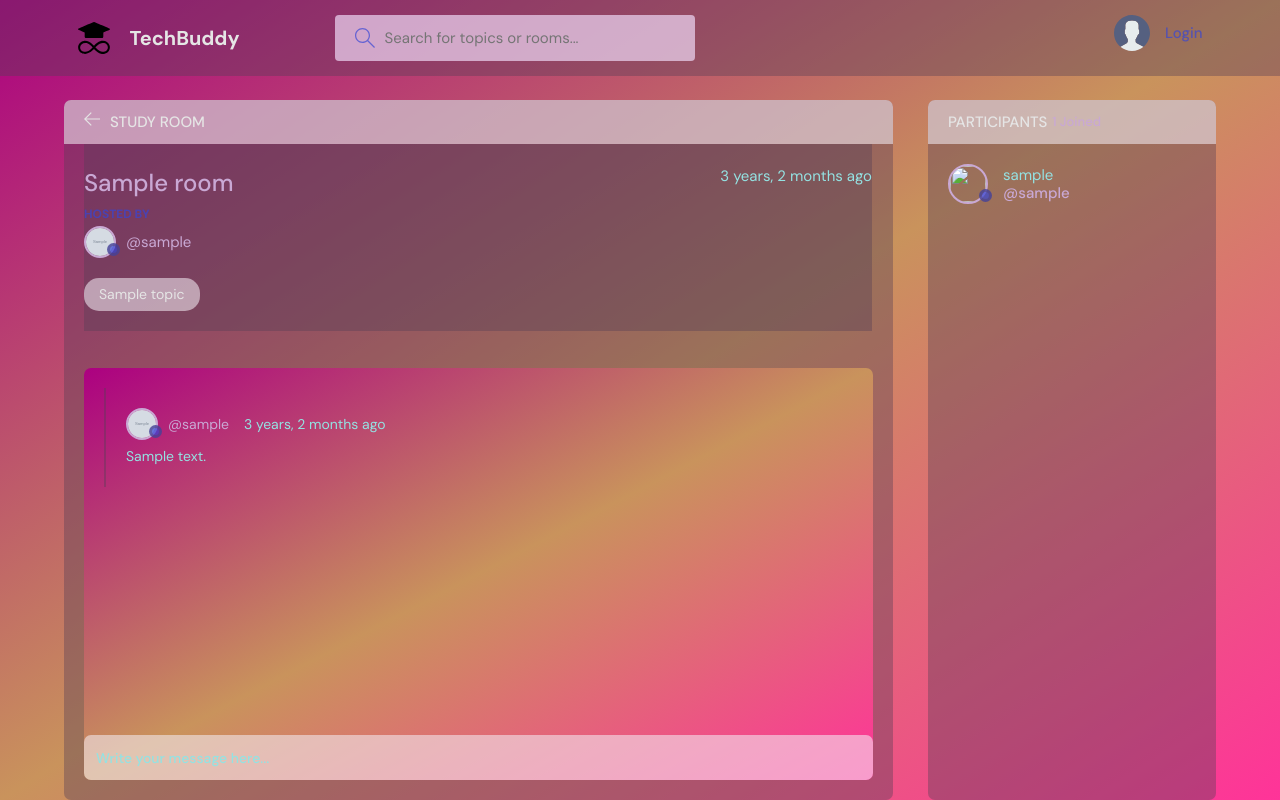
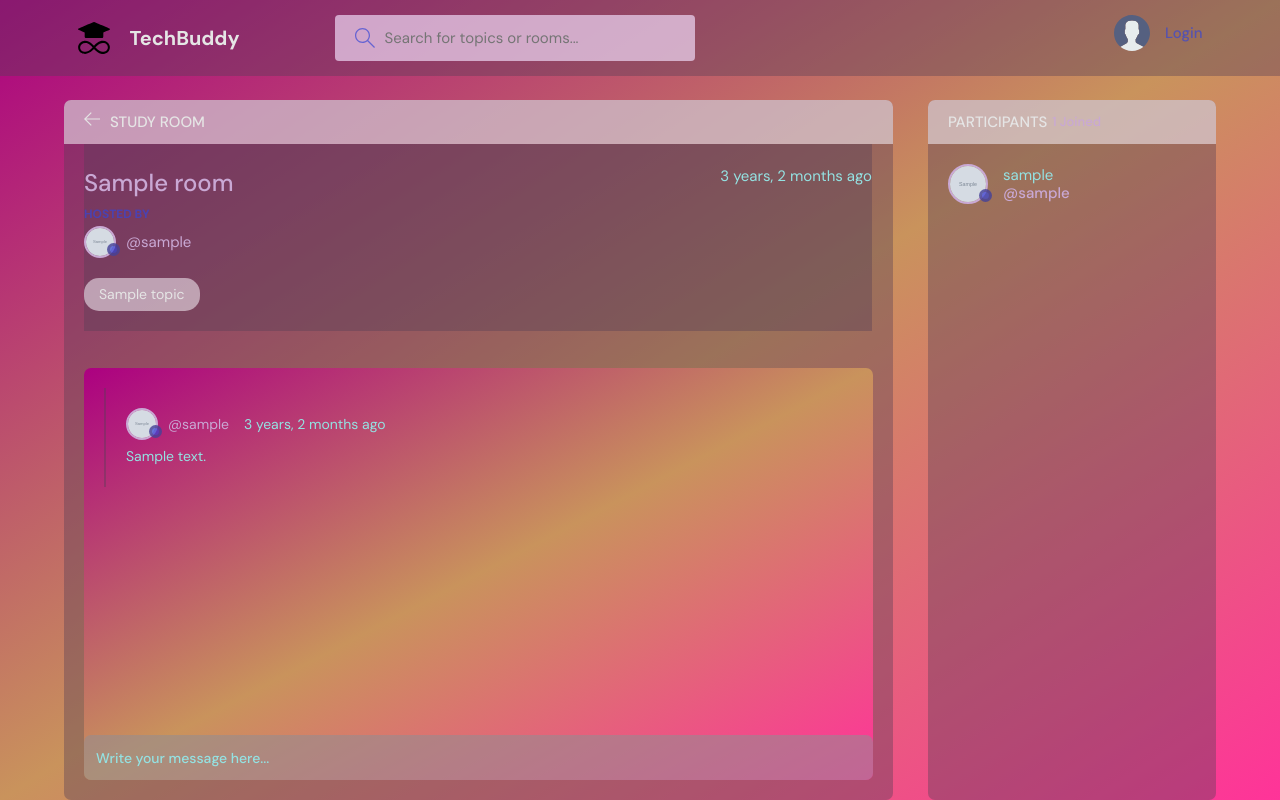
Before and after one commit to gonzalober/gonzalober-python_django_social_platform_practice, a Django app: template base/templates/base/room.html in a window 1280 px wide. Run offline with Django 3.2, Linux system fonts and the light colour scheme; the template is opened without the code that fills it: most values are stand-ins (such as "Sample title", 1, 10 or a date in 2020); grey boxes marked "Sample" are stand-in pictures.

Commit message:
small changes

```diff
--- a/base/templates/base/room.html
+++ b/base/templates/base/room.html
@@ -151,7 +151,7 @@
         {% for user in participants %}
         <a href="{% url 'user-profile' user.id %}" class="participant">
           <div class="avatar avatar--medium">
-            <img src="{{message.user.avatar.url}}" />
+            <img src="{{user.avatar.url}}" />
           </div>
           <p>
             {{user.username}}
--- a/static/styles/style.css
+++ b/static/styles/style.css
@@ -6,6 +6,7 @@
   --color-dark: #543f5664;
   --color-dark-medium: #efdaf7b0;
   --color-dark-light: #f4eef58f;
+  --color-dark-light-aa: #928e938f;
   --color-light: #e5e5e5;
   --color-gray: #3646d6b0;
   --color-light-gray: #94e2e2;
@@ -1109,7 +1110,7 @@ a {
 
 .room__message > form > input {
   resize: none;
-  background-color: var(--color-dark-light);
+  background-color: var(--color-dark-light-aa);
   color: var(--color-light);
   border: none;
   outline: none;
```
Also changed, not shown: README.md (added), db.sqlite3.
